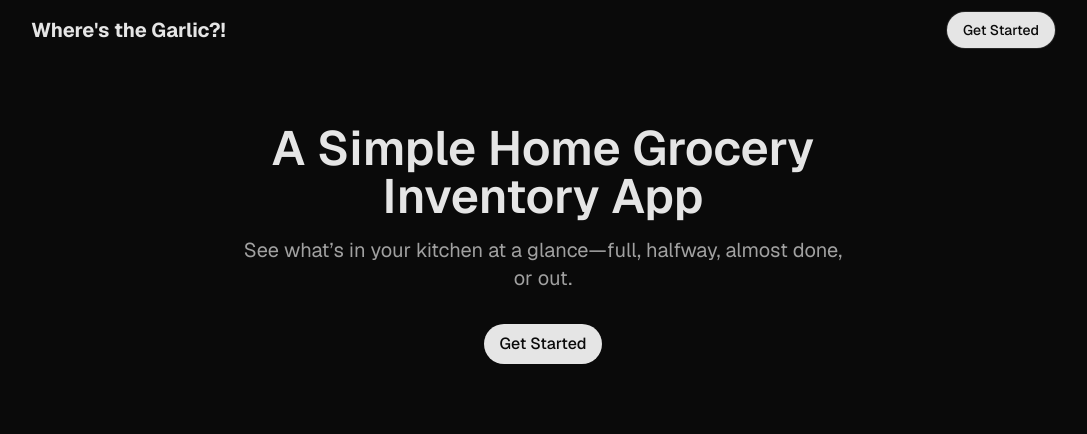
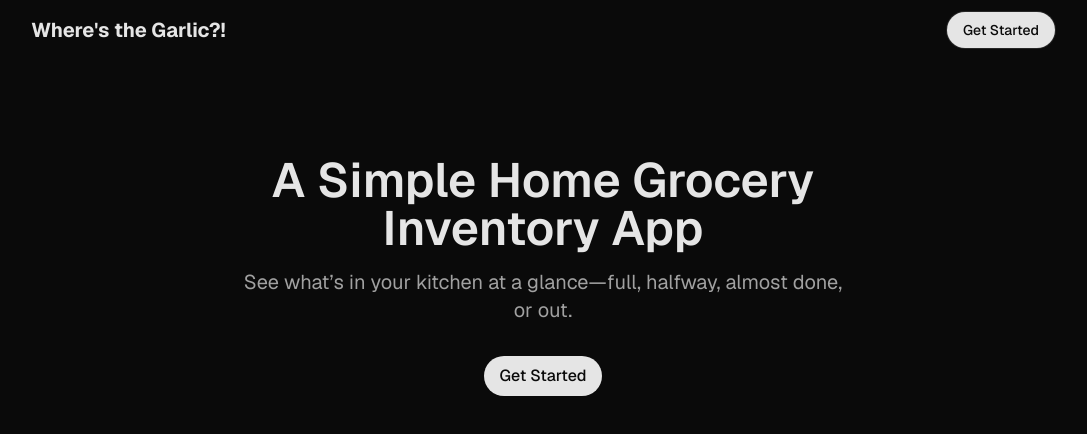
Before and after one commit to internetdrew/wheres-the-garlic, a Next.js app: page / in a window 1280 px wide. Shown: the top 434 px of the page, without its empty margins (97-1184 px from the left). Built offline with nearby package versions, Linux system fonts and the light colour scheme.

Commit message:
improve margin

```diff
--- a/app/page.tsx
+++ b/app/page.tsx
@@ -4,7 +4,7 @@ import Link from 'next/link';
 
 export default function Home() {
   return (
-    <div className='max-w-screen-lg mx-4 lg:mx-auto'>
+    <div className='max-w-screen-lg mx-4 h-screen lg:mx-auto'>
       <nav className='flex justify-between items-center py-3 sticky top-0 bg-neutral-950'>
         <Link href='/' className='font-bold lg:text-xl'>
           Where&apos;s the Garlic?!
@@ -16,8 +16,8 @@ export default function Home() {
           Get Started
         </Link>
       </nav>
-      <main>
-        <header className='flex flex-col gap-4 max-w-screen-sm mx-auto text-center mt-16'>
+      <main className='mt-24'>
+        <header className='flex flex-col gap-4 max-w-screen-sm mx-auto text-center'>
           <h1 className='text-3xl font-semibold lg:text-5xl'>
             A Simple Home Grocery Inventory App
           </h1>
```
